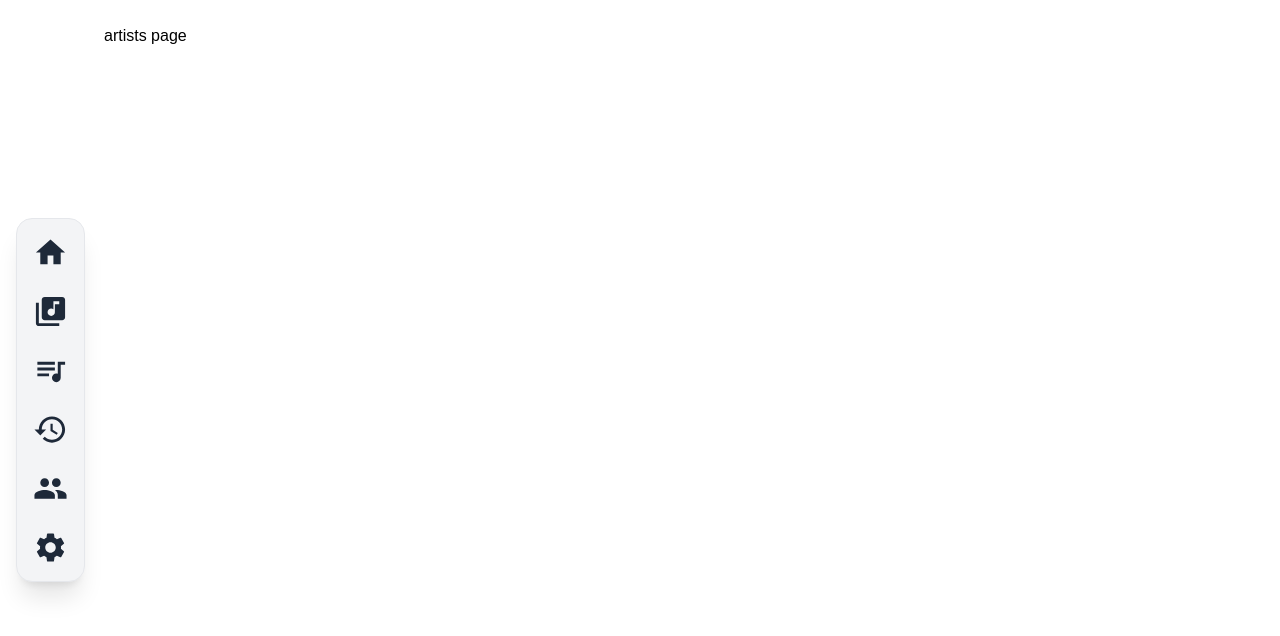
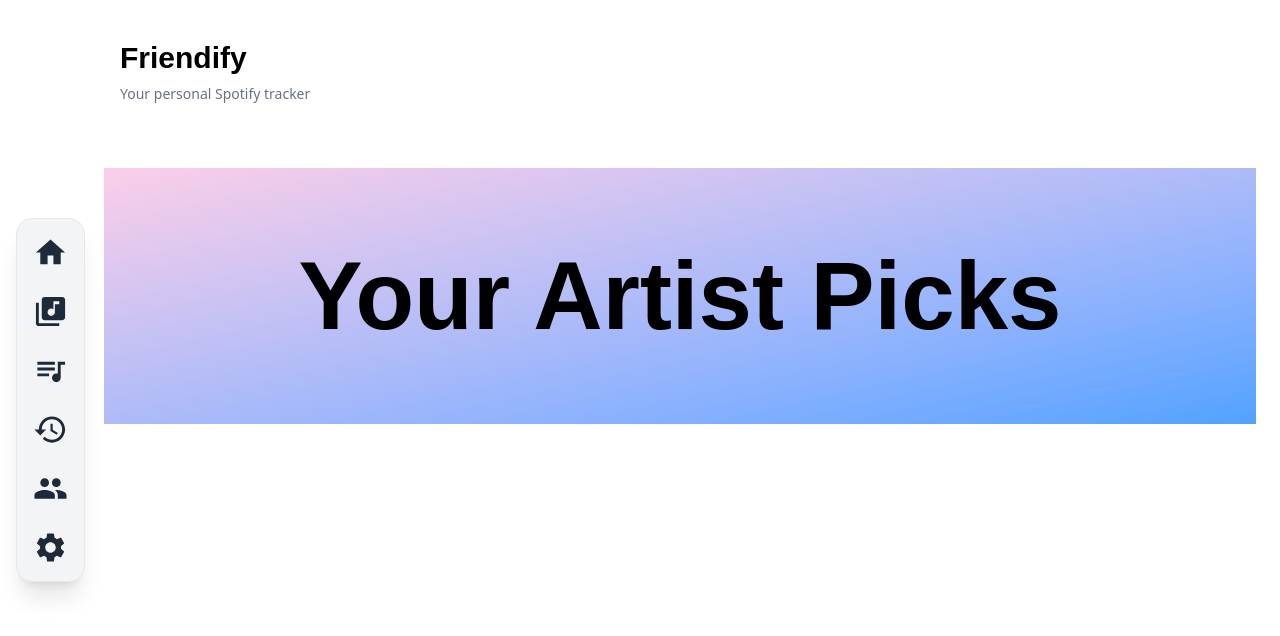
Before and after one commit to uzuw/spotifyProfileTracker, a React (Vite) app in the folder frontend/: page /top-artists in a window 1280 px wide. Shown: the top 636 px of the page. Built offline with nearby package versions, Linux system fonts and the light colour scheme.

Commit message:
working on the artist page now

```diff
--- a/frontend/package.json
+++ b/frontend/package.json
@@ -15,6 +15,7 @@
     "@mui/icons-material": "^6.4.7",
     "@mui/material": "^6.4.7",
     "@tailwindcss/vite": "^4.0.14",
+    "gsap": "^3.12.7",
     "react": "^19.0.0",
     "react-dom": "^19.0.0",
     "react-router-dom": "^7.3.0",
--- a/frontend/src/App.jsx
+++ b/frontend/src/App.jsx
@@ -11,6 +11,10 @@ import Friendify from "../../frontend/src/pages/Friendify";
 
 function App() {
   return (
+    <div>
+        <h1 className='text-3xl font-MontSerat font-extrabold px-30 pt-10'>Friendify</h1>
+        <h1 className=' text-sm font-extralight text-gray-500 px-30 pt-2'>Your personal Spotify tracker</h1>
+
     <Router>
       <div className="relative flex font-Poppins">
         <Navbar/>
@@ -25,6 +29,7 @@ function App() {
         </div>
       </div>
     </Router>
+  </div>
   );
 }
 
--- a/frontend/src/pages/Home.jsx
+++ b/frontend/src/pages/Home.jsx
@@ -47,10 +47,6 @@ const Home = () => {
 
   return (
     <div className='p-5'>
-      <div>
-        <h1 className='text-3xl font-MontSerat font-extrabold'>Friendify</h1>
-        <h1 className='py-2 text-sm font-extralight text-gray-500'>Your personal Spotify tracker</h1>
-      </div>
       <Welcome user={user} onConnect={handleConnect} />
       {accessToken ? (
         <div>
--- a/frontend/src/pages/TopArtists.jsx
+++ b/frontend/src/pages/TopArtists.jsx
@@ -2,9 +2,17 @@ import React from 'react'
 
 const TopArtists = () => {
   return (
+    <div className="relative w-full flex justify-center">
+    <h1 className="absolute px-5 py-10 mt-10 md:py-20 w-full font-DmSans text-center font-extrabold text-5xl md:text-7xl lg:text-8xl text-black bg-gradient-to-tl from-blue-400 to-pink-200">
+      Your Artist Picks
+    </h1>
+
+    {/* big plave holder for the artists */}
     <div>
-      artists page
+
     </div>
+  </div>
+
   )
 }
 
```
Also changed, not shown: 1 other file (tests, documents, lock files or other folders).
